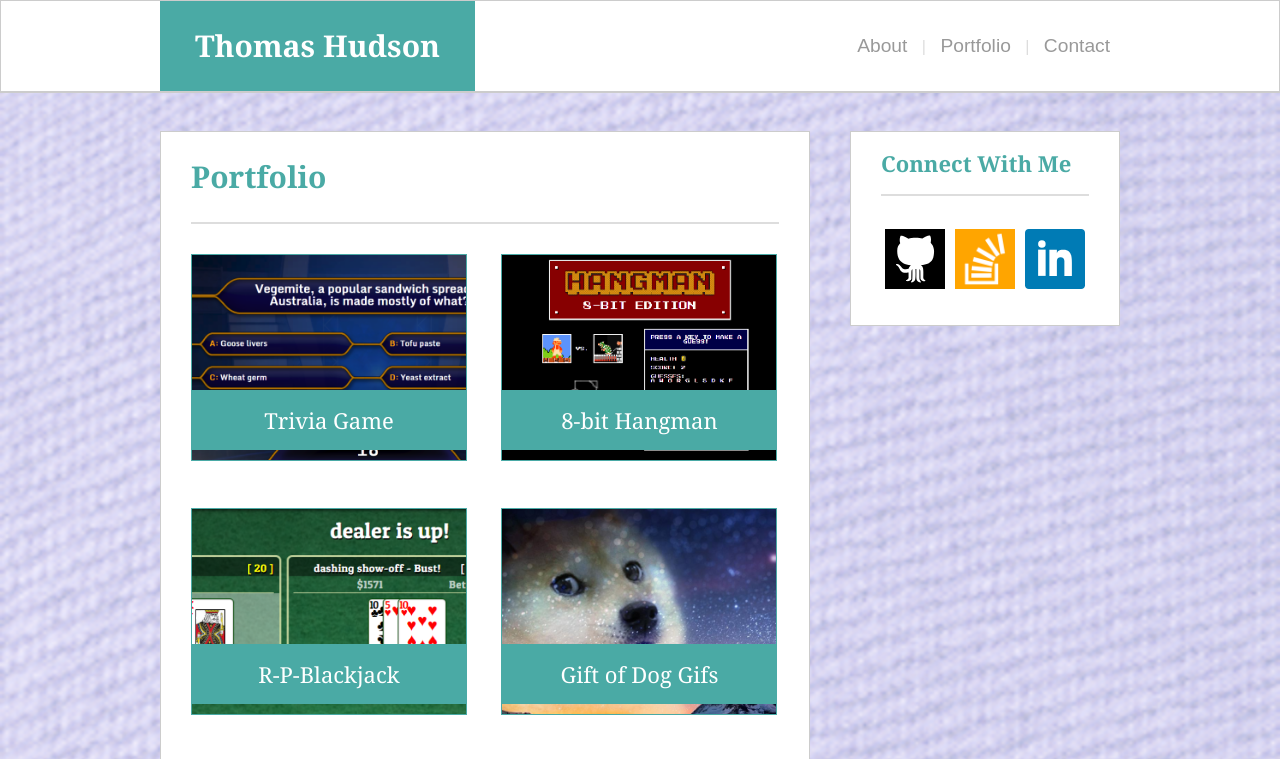
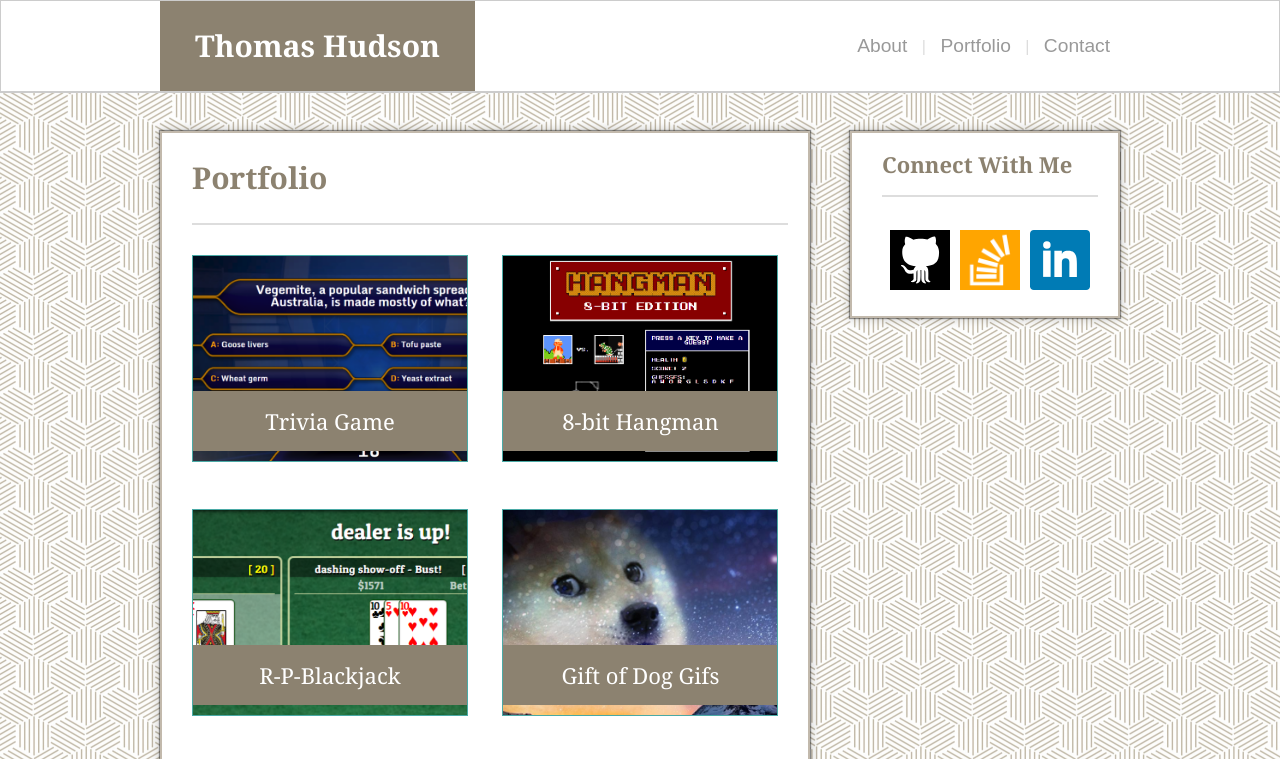
Before and after one commit to snarfblam/Responsive-Portfolio, a plain HTML site: page portfolio.html in a window 1280 px wide. Shown: the top 759 px of the page. Drawn offline with Linux system fonts and the light colour scheme.

Commit message:
Updated styling

```diff
--- a/assets/css/style.css
+++ b/assets/css/style.css
@@ -10,7 +10,8 @@
 
     h1, h2, h3, h4, h5, h6 {
         font-family:  'Georgia', Times, Times New Roman, serif;
-        color: #4aaaa5;
+        /* color: #4aaaa5; */
+        color: #8c8270;
 
     }
 
@@ -58,7 +59,8 @@
 /* Header + Nav Styles */
 
     #bioname {
-        background: #4aaaa5;
+        /* background: #4aaaa5; */
+        background: #8c8270;
         color: white;
         display: inline-block;
         padding: 35px;
@@ -130,9 +132,11 @@
     main article, main aside {
         background: white;
         margin: 38px 0;
-        padding: 0 30px 30px 30px;
+        padding: 0 20px 20px 30px;
         box-sizing: border-box;
-        border: 1px solid #CCCCCC;
+        border: 2px solid #c2b9ac;
+        box-shadow: 0px 0px 10px 1px rgba(0,0,0,.2),
+                    0px 0px 1px 1px rgba(0,0,0,.4);
     }
 
     main article {
@@ -217,6 +221,8 @@
         margin-bottom: 40px;
         border: 1px solid #4AAAA6;
         background: black;
+        box-shadow: none;
+        transition: box-shadow 0.25s;
     }
 
     .portfolio li img {
@@ -234,7 +240,8 @@
         vertical-align: middle;
         text-align: center;
         width: 100%;
-        background: #4aaaa5;
+        /* background: #4aaaa5; */
+        background: #8c8270;
         color: white;
         font-size: 22px;
         transition: background 0.25s;
@@ -243,6 +250,9 @@
     .portfolio li:hover {
         outline: 1px solid orange;
         outline-offset: -1px;
+        box-shadow: #444 0px 0px 4px 1px;
+        transition: box-shadow 0.25s;
+
     }
 
     .portfolio li:hover h3 {
@@ -291,7 +301,8 @@
         height: 94px; /* (for reference, set below in sticky footer styles) */
         vertical-align: middle;
         text-align: center;
-        border-top: 8px solid #4aaaa5;
+        /* border-top: 8px solid #4aaaa5; */
+        border-top: 8px solid #8c8270;
     }
 
     footer p {
@@ -304,8 +315,9 @@
         min-height: 100%;
         margin: 0 0 -102px 0;
 
-        background-image: url("../images/bluefabric.png");
-        background-size: 100%;
+        /* background-image: url("../images/bluefabric.png"); */
+        background-image: url("../images/fondo.png");
+        /* background-size: 100%; */
     }
 
     footer, .footerPlaceholder {
@@ -459,7 +471,7 @@
             display: block;
             text-align: center;
             margin-left: auto;
-            margin-rigt: auto;
+            margin-right: auto;
         }
 
         nav.mainnav {
```
Also changed, not shown: assets/images/fondo.png (added).
